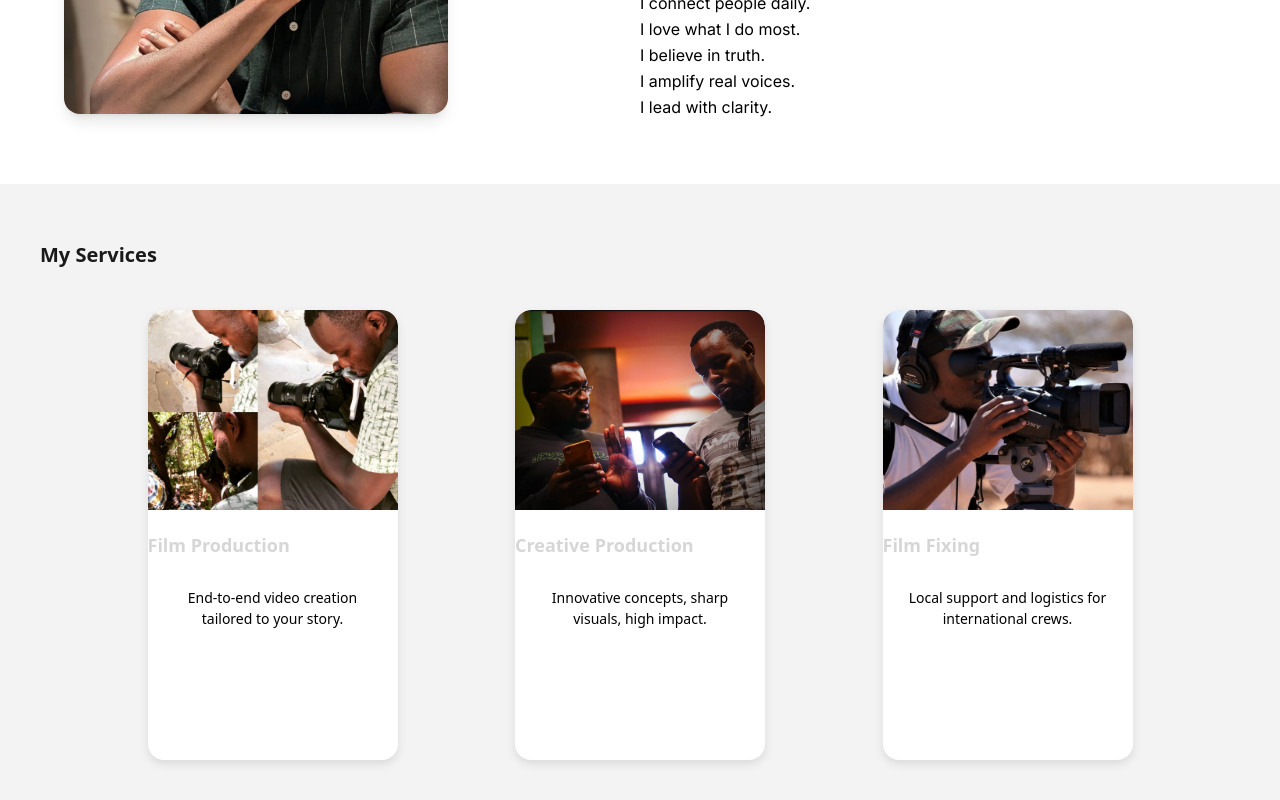
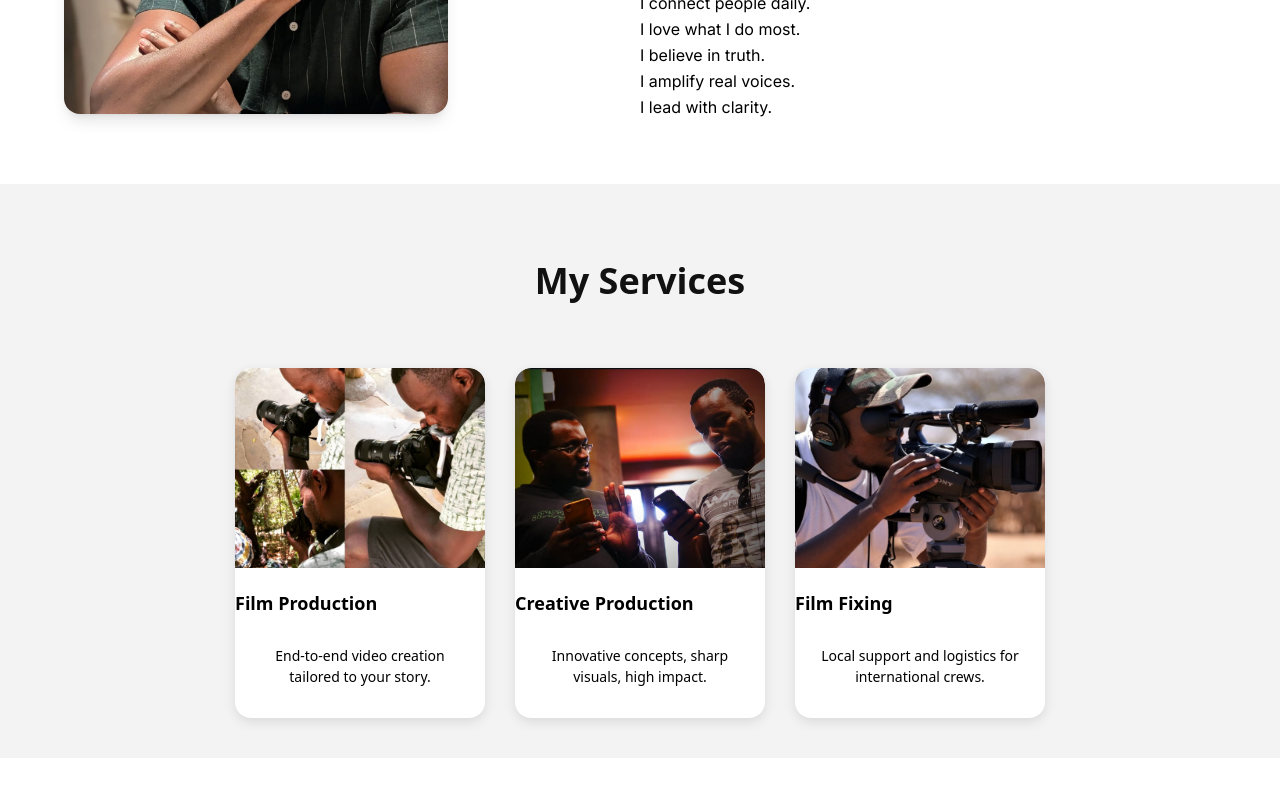
Before and after one commit to levimarkmuigai/Njoroge-React-Portfolio, a React (Vite) app: page / in a window 1280 px wide. Shown: the part 1091-1891 px from the top of the page. After the commit the page ends 1849 px from the top, so only its background shows below. Built offline with nearby package versions, Linux system fonts and the light colour scheme.

Commit message:
Final design for the Service Section.

```diff
--- a/src/styles/ServiceSection.module.css
+++ b/src/styles/ServiceSection.module.css
@@ -7,31 +7,35 @@
 }
 
 .heading {
-    font-size: 20px;
-    font-weight: bold;
+    font-size: 36px;
+    font-weight: 800;
     margin-bottom: 40px;
-    color: #1a1a1a;
+    color: #111;
+    margin-bottom: 50px;
+    padding-bottom: 10px;
+    text-align: center;;
 }
 
 /* Frame container: horizontal layout*/
 .cardContainer {
     display: flex;
-    justify-content: space-evenly;
-    align-items: flex-start;
+    justify-content: center;
+    flex-wrap: wrap;
+    gap: 30px;
     width: 100%;
-    max-width: 1200px;
-    flex-wrap: wrap;
-    gap: 10px;
+    max-width: 900px;
+    margin: 0 auto;
+    padding: 0 auto;
 }
 
 /* Card: acts like a framed box */
 .card {
     background-color: #ffff;
     width: 250px;
-    height: 450px;
+    height: 350px;
     border-radius: 16px;
     overflow: hidden;
-    box-shadow: 0px 4px  10px rgba(0,0,0,0.1);
+    box-shadow: 0px 4px  12px rgba(0,0,0,0.1);
     transition: transform 0.3s ease;
     dispaly: flex;
     flex-direction: column;
@@ -53,7 +57,7 @@
     font-size: 18px;
     font-weight: 600;
     margin-top: 16px;
-    color: #3333;
+    color: #55555;
 }
 
 .description {
```
